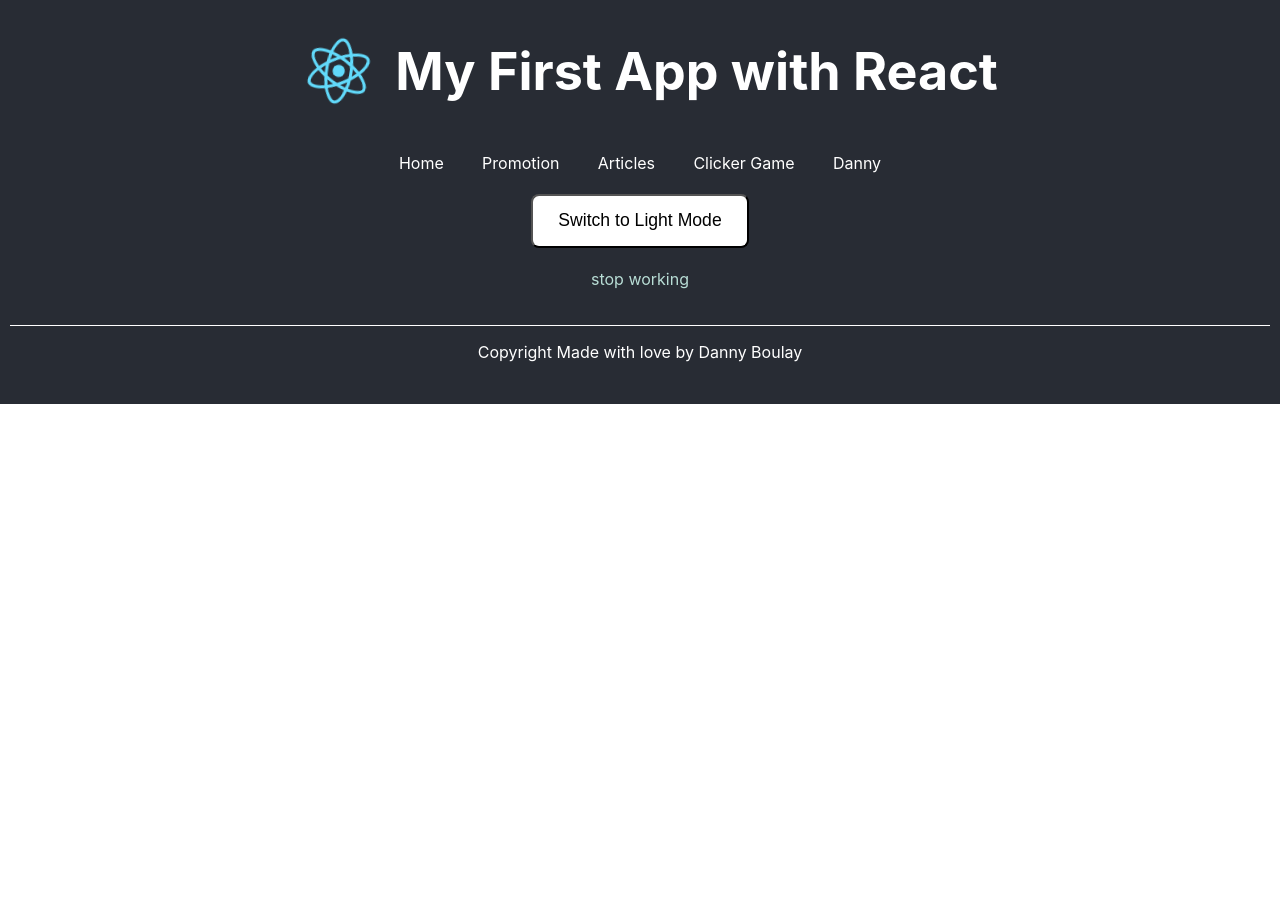
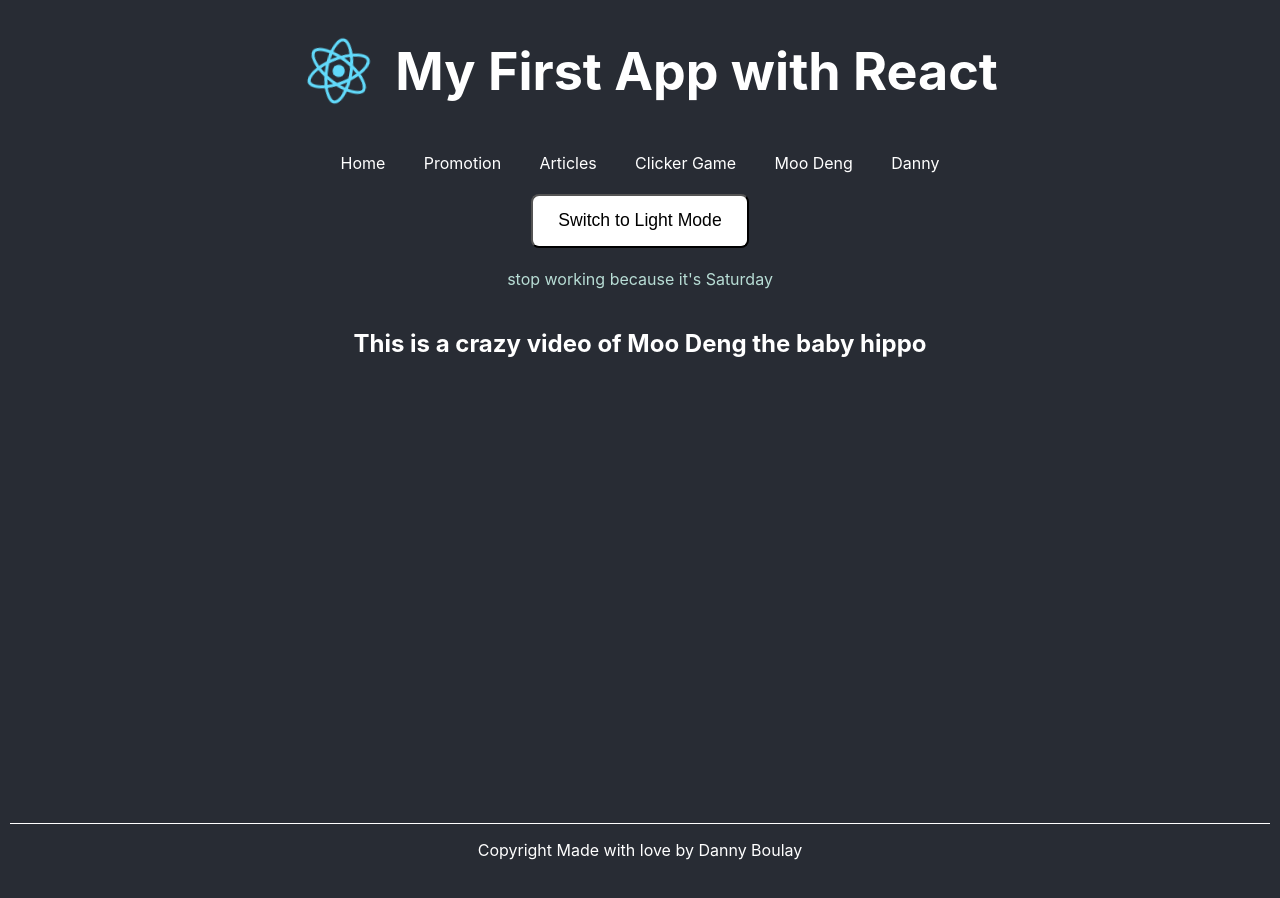
Before and after one commit to danny-boulay/First-React-App, a React (Create React App) app: page /moodeng in a window 1280 px wide. Shown: the top 898 px of the page. Before the commit the page ends 800 px from the top, so only its background shows below. Built offline with nearby package versions, Linux system fonts and the light colour scheme.

Commit message:
MooDeng component pour video media et cookie.png pour Clicker component

```diff
--- a/package.json
+++ b/package.json
@@ -9,6 +9,7 @@
     "cra-template": "1.2.0",
     "react": "^18.3.1",
     "react-dom": "^18.3.1",
+    "react-player": "^2.16.0",
     "react-router-dom": "^6.28.1",
     "react-scripts": "5.0.1",
     "web-vitals": "^2.1.4"
--- a/src/App.css
+++ b/src/App.css
@@ -134,6 +134,7 @@ li a {
   color: #b65e5e;
   border: solid #b65e5e 1px;
 }
+
 /*Button*/
 button {
   background-color: #fff;
@@ -159,6 +160,7 @@ button:hover {
   color: #ebb0b0;
 }
 
+/*Name Update*/
 form {
   display: flex;
   flex-direction: column; /* Aligne les éléments verticalement */
@@ -191,3 +193,37 @@ form {
 .light .name {
   color: #ebb0b0;
 }
+
+/*Clicker Cookie Game*/
+#cookie {
+  width: 25%;
+  animation: rotate 20s linear infinite;
+  transform-origin: center;
+  transition: transform 1s ease;
+}
+
+#cookie:hover {
+  animation: none;
+  transform: scale(1.1);
+}
+
+#disabled-cookie {
+  width: 25%;
+  filter: grayscale(100%);
+}
+
+@keyframes rotate {
+  from {
+    transform: rotate(0deg);
+  }
+  to {
+    transform: rotate(360deg);
+  }
+}
+
+/*Moo Deng*/
+#moodeng div{
+  display: block;
+  margin: 0 auto;
+  height: 50vh !important;
+}
--- a/src/App.js
+++ b/src/App.js
@@ -8,6 +8,7 @@ import Intro2 from './components/Intro2';
 import Intro3 from './components/Intro3';
 import Footer from './components/Footer';
 import Clicker from './components/Clicker';
+import MooDeng from './components/MooDeng';
 import NameUpdate from './components/NameUpdate';
 import ThemeToggle from './components/ThemeToggle';
 import React, { useState } from 'react';
@@ -53,6 +54,7 @@ function App() {
               </>
             }>
           </Route>
+          <Route path="/moodeng" element={<MooDeng/>}></Route>
         </Routes>
         <Footer/>
       </div>
--- a/src/components/Clicker.js
+++ b/src/components/Clicker.js
@@ -1,3 +1,4 @@
+import cookie from "../assets/cookie.png"
 import React, {useState} from 'react';
 
 function Clicker() {
@@ -8,16 +9,23 @@ function Clicker() {
     if (count === 10){
         return (
             <div>
-                <button disabled> You can't click me anymore! </button>
+                <img
+                    src={cookie}
+                    id="disabled-cookie"
+                    alt="An image of a chocolate chip cookie in gray color"
+                />
                 <p>You clicked {count} times.</p>
             </div>
         )
     } else {
         return (
             <div>
-                <button type="button" onClick={clickHandler}>
-                    Click me!
-                </button>
+                <img
+                    src={cookie}
+                    id="cookie"
+                    alt="An image of a chocolate chip cookie"
+                    onClick={clickHandler}
+                />
                 <p> You have clicked {count} times. </p>
             </div>
         )
--- a/src/components/CurrentMessage.js
+++ b/src/components/CurrentMessage.js
@@ -1,16 +1,20 @@
 function CurrentMessage() {
+    //Obtient la date de l'utilisateur
     const day = new Date().getDay();
 
+    //Renvoie le jour de la semaine sous forme de mot
     function dayOfWeekAsWord(day) {
-        // Renvoie le jour de la semaine sous forme de mot
         const days = ["Sunday", "Monday", "Tuesday", "Wednesday", "Thursday", "Friday", "Saturday"];
         return days[day];
     }
 
+    //Appel de la fonction et stockage dans une variable
     const dayAsWord = dayOfWeekAsWord(day);
+
+    //Ternary qui dit de travailler si c'est la semaine
     return (day <= 5
         ? <p>work because it's {dayAsWord}</p>
-        : <p>stop working</p>
+        : <p>stop working because it's {dayAsWord}</p>
     );
 };
 
--- /dev/null
+++ b/src/components/MooDeng.js
@@ -0,0 +1,14 @@
+import ReactPlayer from "react-player/youtube";
+
+function MooDeng() {
+    return(
+        <div>
+            <h2>This is a crazy video of Moo Deng the baby hippo</h2>
+            <div id="moodeng">
+                <ReactPlayer  url='https://www.youtube.com/shorts/nriKimOy150' />
+            </div>
+        </div>
+    )
+}
+
+export default MooDeng;
--- a/src/components/Nav.js
+++ b/src/components/Nav.js
@@ -8,6 +8,7 @@ const Nav = props => { //Arrow function
                 <li><Link to="/promo">Promotion</Link></li>
                 <li><Link to="/articles">Articles</Link></li>
                 <li><Link to="/clicker-game">Clicker Game</Link></li>
+                <li><Link to="/moodeng">Moo Deng</Link></li>
                 <li><Link to="/name">{props.name}</Link></li>
             </ul>
         </nav>
```
Also changed, not shown: 2 other files (tests, documents, lock files or other folders).
